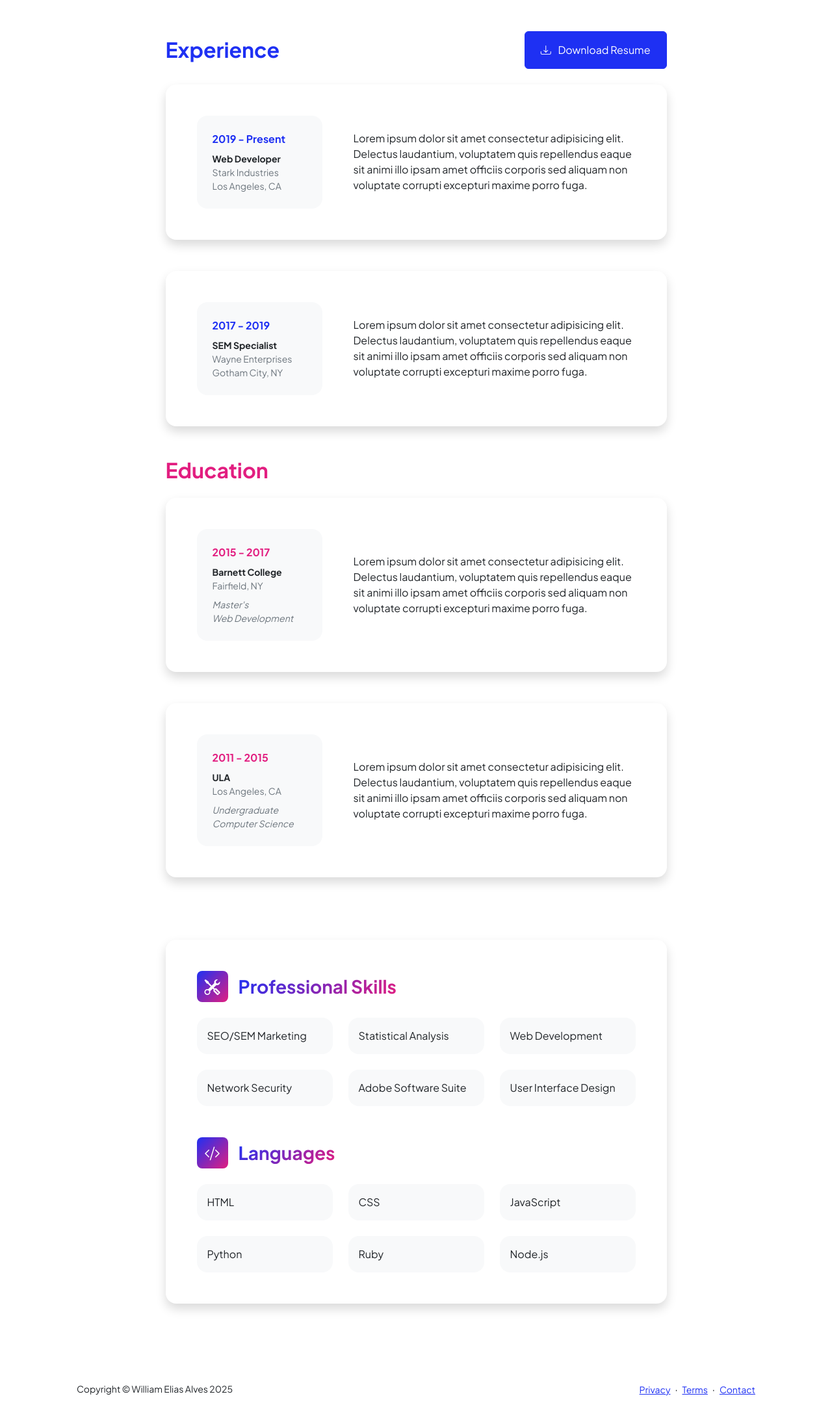
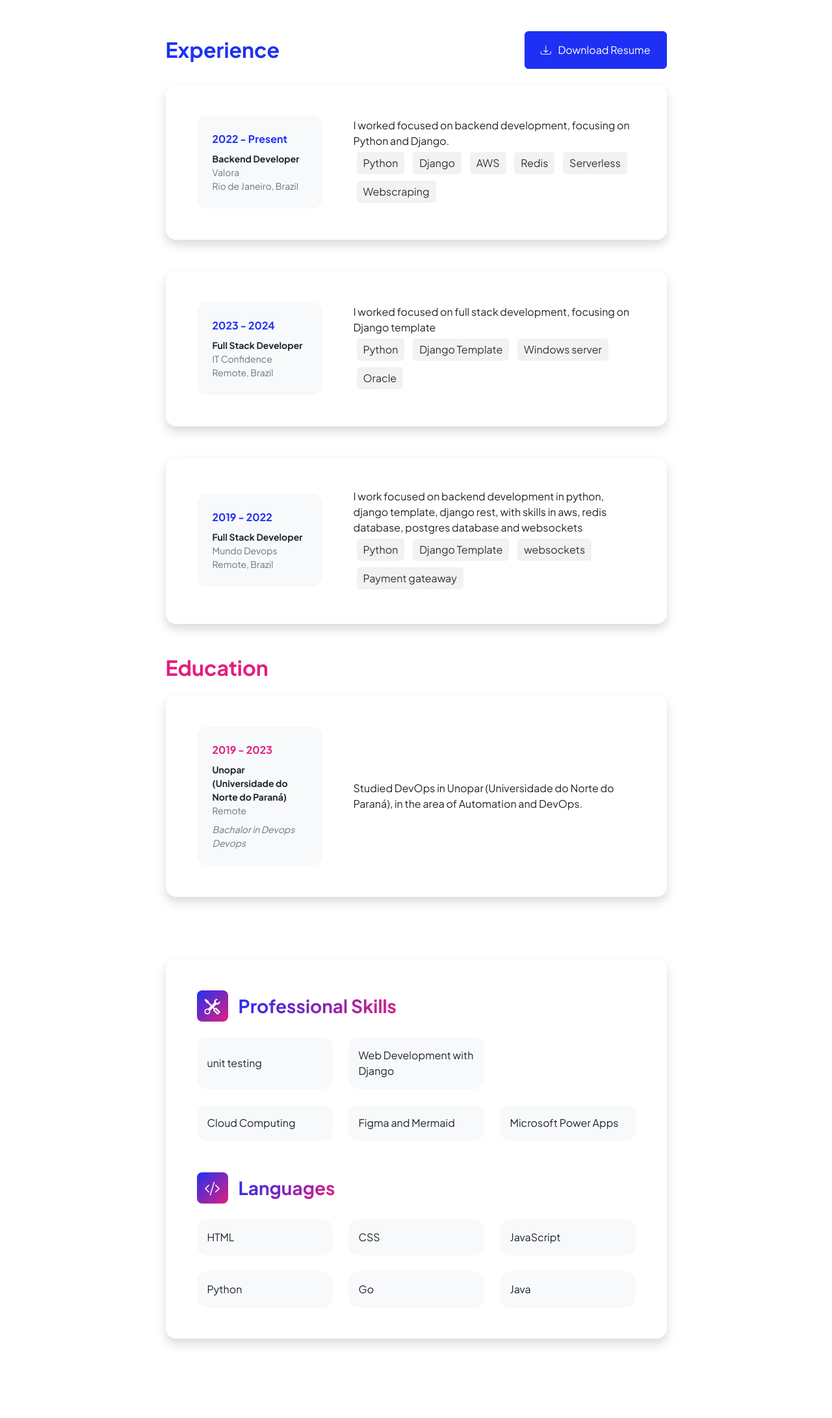
Before and after one commit to williamelias/pythonanywheresite, a Django app: page /home/resume/ in a window 1280 px wide. Shown: the part 178-2360 px from the top of the page at 65% size. Before the commit the page ends 2325 px from the top, so only its background shows below. Run offline with Django 4.2, Linux system fonts and the light colour scheme; some libraries are stand-ins or nearby versions.

Commit message:
feat: include resume page.

```diff
--- a/devwillback/devwillback/urls.py
+++ b/devwillback/devwillback/urls.py
@@ -16,7 +16,7 @@
 from django.contrib import admin
 from django.urls import include, path
 from django.conf.urls.static import static
-from django.conf import settings
+from  devwillback import settings
 
 urlpatterns = [
     path('admin/', admin.site.urls),
--- a/devwillback/home/templates/base.html
+++ b/devwillback/home/templates/base.html
@@ -17,8 +17,13 @@
         <link href="https://cdn.jsdelivr.net/npm/bootstrap-icons@1.8.1/font/bootstrap-icons.css" rel="stylesheet" />
         <!-- Core theme CSS (includes Bootstrap)-->
         <link href="{% static 'home/css/styles.css' %}" rel="stylesheet" />
+        <link href="{% static 'home/css/in_progress.css' %}" rel="stylesheet" />
+        <link href="{% static 'home/css/custom.css' %}" rel="stylesheet" />
+
     </head>
     <body>
+        {% include 'navbar.html' %}
+
         {% block content %}
         {% endblock %}
         {% include 'footer.html' %}
@@ -27,6 +32,7 @@
     <script src="https://cdn.jsdelivr.net/npm/bootstrap@5.2.3/dist/js/bootstrap.bundle.min.js"></script>
     <!-- Core theme JS-->
     <script src="{% static 'home/js/scripts.js' %}"></script>
+    <script src="{% static 'home/js/in_progress.js' %}"></script>
     <script src="https://cdn.jsdelivr.net/npm/bootstrap@5.2.3/dist/js/bootstrap.bundle.min.js"></script>
 
 </html>
--- a/devwillback/home/templates/index.html
+++ b/devwillback/home/templates/index.html
@@ -1,9 +1,8 @@
 {% extends "base.html" %}
 {% load static %}
 {% block content %}
-<main class="flex-shrink-0">
+<main >
     <!-- Navigation-->
-    {% include 'navbar.html' %}
     <!-- Header-->
     <header class="py-5">
         <div class="container px-5 pb-5">
@@ -16,7 +15,7 @@
                         <h1 class="display-3 fw-bolder mb-5"><span class="text-gradient d-inline">build efficient, scalable systems by leveraging backend technologies and DevOps practices.</span></h1>
                         <div class="d-grid gap-3 d-sm-flex justify-content-sm-center justify-content-xxl-start mb-3">
                             <a class="btn btn-primary btn-lg px-5 py-3 me-sm-3 fs-6 fw-bolder" href="{% url 'home:resume'%}">Resume</a>
-                            <a class="btn btn-outline-dark btn-lg px-5 py-3 fs-6 fw-bolder" href="projects.html">Projects</a>
+                            <a class="btn btn-outline-dark btn-lg px-5 py-3 fs-6 fw-bolder" href="{% url 'home:projects'%}">Projects</a>
                         </div>
                     </div>
                 </div>
--- a/devwillback/home/templates/resume.html
+++ b/devwillback/home/templates/resume.html
@@ -4,9 +4,6 @@
 
 {% block content %}
 <main class="flex-shrink-0">
-    <!-- Navigation-->
-    {% include 'navbar.html' %}
-
     <!-- Page Content-->
     <div class="container px-5 my-5">
         <div class="text-center mb-5">
@@ -16,8 +13,9 @@
             <div class="col-lg-11 col-xl-9 col-xxl-8">
                 <!-- Experience Section-->
                 <section>
+                    <!--TODO: create this functionality -->
                     <div class="d-flex align-items-center justify-content-between mb-4">
-                        <h2 class="text-primary fw-bolder mb-0">Experience</h2>
+                        <h2 class="text-primary fw-bolder mb-0">{{experience_section.section_name}}</h2>
                         <!-- Download resume button-->
                         <!-- Note: Set the link href target to a PDF file within your project-->
                         <a class="btn btn-primary px-4 py-3" href="#!">
@@ -25,38 +23,33 @@
                             Download Resume
                         </a>
                     </div>
+                    {% for experience in experience_section.items %}
                     <!-- Experience Card 1-->
                     <div class="card shadow border-0 rounded-4 mb-5">
                         <div class="card-body p-5">
                             <div class="row align-items-center gx-5">
                                 <div class="col text-center text-lg-start mb-4 mb-lg-0">
                                     <div class="bg-light p-4 rounded-4">
-                                        <div class="text-primary fw-bolder mb-2">2019 - Present</div>
-                                        <div class="small fw-bolder">Web Developer</div>
-                                        <div class="small text-muted">Stark Industries</div>
-                                        <div class="small text-muted">Los Angeles, CA</div>
+                                        <div class="text-primary fw-bolder mb-2">{{experience.start_date}} -
+                                            {{experience.end_date}}</div>
+                                        <div class="small fw-bolder">{{experience.name}}</div>
+                                        <div class="small text-muted">{{experience.company}}</div>
+                                        <div class="small text-muted">{{experience.location}}</div>
                                     </div>
                                 </div>
-                                <div class="col-lg-8"><div>Lorem ipsum dolor sit amet consectetur adipisicing elit. Delectus laudantium, voluptatem quis repellendus eaque sit animi illo ipsam amet officiis corporis sed aliquam non voluptate corrupti excepturi maxime porro fuga.</div></div>
+                                <div class="col-lg-8">
+                                    <div>{{experience.description}}</div>
+                                    <div>
+                                        {% for tag in experience.tags %}
+                                        <span class="tag">{{tag}}</span>
+                                        {% endfor %}
+                                    </div>
+                                </div>
                             </div>
+
                         </div>
                     </div>
-                    <!-- Experience Card 2-->
-                    <div class="card shadow border-0 rounded-4 mb-5">
-                        <div class="card-body p-5">
-                            <div class="row align-items-center gx-5">
-                                <div class="col text-center text-lg-start mb-4 mb-lg-0">
-                                    <div class="bg-light p-4 rounded-4">
-                                        <div class="text-primary fw-bolder mb-2">2017 - 2019</div>
-                                        <div class="small fw-bolder">SEM Specialist</div>
-                                        <div class="small text-muted">Wayne Enterprises</div>
-                                        <div class="small text-muted">Gotham City, NY</div>
-                                    </div>
-                                </div>
-                                <div class="col-lg-8"><div>Lorem ipsum dolor sit amet consectetur adipisicing elit. Delectus laudantium, voluptatem quis repellendus eaque sit animi illo ipsam amet officiis corporis sed aliquam non voluptate corrupti excepturi maxime porro fuga.</div></div>
-                            </div>
-                        </div>
-                    </div>
+                    {% endfor %}
                 </section>
                 <!-- Education Section-->
                 <section>
@@ -67,39 +60,23 @@
                             <div class="row align-items-center gx-5">
                                 <div class="col text-center text-lg-start mb-4 mb-lg-0">
                                     <div class="bg-light p-4 rounded-4">
-                                        <div class="text-secondary fw-bolder mb-2">2015 - 2017</div>
+                                        <div class="text-secondary fw-bolder mb-2">2019 - 2023</div>
                                         <div class="mb-2">
-                                            <div class="small fw-bolder">Barnett College</div>
-                                            <div class="small text-muted">Fairfield, NY</div>
+                                            <div class="small fw-bolder">Unopar (Universidade do Norte do Paraná)</div>
+                                            <div class="small text-muted">Remote</div>
                                         </div>
                                         <div class="fst-italic">
-                                            <div class="small text-muted">Master's</div>
-                                            <div class="small text-muted">Web Development</div>
+                                            <div class="small text-muted">Bachalor in Devops</div>
+                                            <div class="small text-muted">Devops</div>
                                         </div>
                                     </div>
                                 </div>
-                                <div class="col-lg-8"><div>Lorem ipsum dolor sit amet consectetur adipisicing elit. Delectus laudantium, voluptatem quis repellendus eaque sit animi illo ipsam amet officiis corporis sed aliquam non voluptate corrupti excepturi maxime porro fuga.</div></div>
-                            </div>
-                        </div>
-                    </div>
-                    <!-- Education Card 2-->
-                    <div class="card shadow border-0 rounded-4 mb-5">
-                        <div class="card-body p-5">
-                            <div class="row align-items-center gx-5">
-                                <div class="col text-center text-lg-start mb-4 mb-lg-0">
-                                    <div class="bg-light p-4 rounded-4">
-                                        <div class="text-secondary fw-bolder mb-2">2011 - 2015</div>
-                                        <div class="mb-2">
-                                            <div class="small fw-bolder">ULA</div>
-                                            <div class="small text-muted">Los Angeles, CA</div>
-                                        </div>
-                                        <div class="fst-italic">
-                                            <div class="small text-muted">Undergraduate</div>
-                                            <div class="small text-muted">Computer Science</div>
-                                        </div>
+                                <div class="col-lg-8">
+                                    <div>
+                                        Studied DevOps in Unopar (Universidade do Norte do Paraná), in the area of
+                                        Automation and DevOps.
                                     </div>
                                 </div>
-                                <div class="col-lg-8"><div>Lorem ipsum dolor sit amet consectetur adipisicing elit. Delectus laudantium, voluptatem quis repellendus eaque sit animi illo ipsam amet officiis corporis sed aliquam non voluptate corrupti excepturi maxime porro fuga.</div></div>
                             </div>
                         </div>
                     </div>
@@ -114,35 +91,67 @@
                             <!-- Professional skills list-->
                             <div class="mb-5">
                                 <div class="d-flex align-items-center mb-4">
-                                    <div class="feature bg-primary bg-gradient-primary-to-secondary text-white rounded-3 me-3"><i class="bi bi-tools"></i></div>
-                                    <h3 class="fw-bolder mb-0"><span class="text-gradient d-inline">Professional Skills</span></h3>
+                                    <div
+                                        class="feature bg-primary bg-gradient-primary-to-secondary text-white rounded-3 me-3">
+                                        <i class="bi bi-tools"></i>
+                                    </div>
+                                    <h3 class="fw-bolder mb-0"><span class="text-gradient d-inline">Professional
+                                            Skills</span></h3>
                                 </div>
                                 <div class="row row-cols-1 row-cols-md-3 mb-4">
-                                    <div class="col mb-4 mb-md-0"><div class="d-flex align-items-center bg-light rounded-4 p-3 h-100">SEO/SEM Marketing</div></div>
-                                    <div class="col mb-4 mb-md-0"><div class="d-flex align-items-center bg-light rounded-4 p-3 h-100">Statistical Analysis</div></div>
-                                    <div class="col"><div class="d-flex align-items-center bg-light rounded-4 p-3 h-100">Web Development</div></div>
+                                    <div class="col mb-4 mb-md-0">
+                                        <div class="d-flex align-items-center bg-light rounded-4 p-3 h-100">unit testing</div>
+                                    </div>
+                                    <div class="col">
+                                        <div class="d-flex align-items-center bg-light rounded-4 p-3 h-100">Web
+                                            Development with Django</div>
+                                    </div>
                                 </div>
                                 <div class="row row-cols-1 row-cols-md-3">
-                                    <div class="col mb-4 mb-md-0"><div class="d-flex align-items-center bg-light rounded-4 p-3 h-100">Network Security</div></div>
-                                    <div class="col mb-4 mb-md-0"><div class="d-flex align-items-center bg-light rounded-4 p-3 h-100">Adobe Software Suite</div></div>
-                                    <div class="col"><div class="d-flex align-items-center bg-light rounded-4 p-3 h-100">User Interface Design</div></div>
+                                    <div class="col mb-4 mb-md-0">
+                                        <div class="d-flex align-items-center bg-light rounded-4 p-3 h-100">Cloud Computing</div>
+                                    </div>
+                                    <div class="col mb-4 mb-md-0">
+                                        <div class="d-flex align-items-center bg-light rounded-4 p-3 h-100">Figma and Mermaid</div>
+                                    </div>
+                                    <div class="col">
+                                        <div class="d-flex align-items-center bg-light rounded-4 p-3 h-100">Microsoft Power Apps</div>
+                                    </div>
                                 </div>
                             </div>
                             <!-- Languages list-->
                             <div class="mb-0">
                                 <div class="d-flex align-items-center mb-4">
-                                    <div class="feature bg-primary bg-gradient-primary-to-secondary text-white rounded-3 me-3"><i class="bi bi-code-slash"></i></div>
-                                    <h3 class="fw-bolder mb-0"><span class="text-gradient d-inline">Languages</span></h3>
+                                    <div
+                                        class="feature bg-primary bg-gradient-primary-to-secondary text-white rounded-3 me-3">
+                                        <i class="bi bi-code-slash"></i>
+                                    </div>
+                                    <h3 class="fw-bolder mb-0"><span class="text-gradient d-inline">Languages</span>
+                                    </h3>
                                 </div>
                                 <div class="row row-cols-1 row-cols-md-3 mb-4">
-                                    <div class="col mb-4 mb-md-0"><div class="d-flex align-items-center bg-light rounded-4 p-3 h-100">HTML</div></div>
-                                    <div class="col mb-4 mb-md-0"><div class="d-flex align-items-center bg-light rounded-4 p-3 h-100">CSS</div></div>
-                                    <div class="col"><div class="d-flex align-items-center bg-light rounded-4 p-3 h-100">JavaScript</div></div>
+                                    <div class="col mb-4 mb-md-0">
+                                        <div class="d-flex align-items-center bg-light rounded-4 p-3 h-100">HTML</div>
+                                    </div>
+                                    <div class="col mb-4 mb-md-0">
+                                        <div class="d-flex align-items-center bg-light rounded-4 p-3 h-100">CSS</div>
+                                    </div>
+                                    <div class="col">
+                                        <div class="d-flex align-items-center bg-light rounded-4 p-3 h-100">JavaScript
+                                        </div>
+                                    </div>
                                 </div>
                                 <div class="row row-cols-1 row-cols-md-3">
-                                    <div class="col mb-4 mb-md-0"><div class="d-flex align-items-center bg-light rounded-4 p-3 h-100">Python</div></div>
-                                    <div class="col mb-4 mb-md-0"><div class="d-flex align-items-center bg-light rounded-4 p-3 h-100">Ruby</div></div>
-                                    <div class="col"><div class="d-flex align-items-center bg-light rounded-4 p-3 h-100">Node.js</div></div>
+                                    <div class="col mb-4 mb-md-0">
+                                        <div class="d-flex align-items-center bg-light rounded-4 p-3 h-100">Python</div>
+                                    </div>
+                                    <div class="col mb-4 mb-md-0">
+                                        <div class="d-flex align-items-center bg-light rounded-4 p-3 h-100">Go</div>
+                                    </div>
+                                    <div class="col">
+                                        <div class="d-flex align-items-center bg-light rounded-4 p-3 h-100">Java
+                                        </div>
+                                    </div>
                                 </div>
                             </div>
                         </div>
@@ -157,4 +166,4 @@
 <!-- Bootstrap core JS-->
 <!-- Core theme JS-->
 
-{% endblock  %}
+{% endblock %}
--- a/devwillback/home/views.py
+++ b/devwillback/home/views.py
@@ -12,11 +12,52 @@
 class ResumeView(TemplateView):
     template_name = "resume.html"
 
+    def get_context_data(self, **kwargs):
+        default_context = super().get_context_data(**kwargs)
 
+        #TODO: Get this from database or other source
+        default_context["experience_section"] = {
+            "section_name": "Experience",
+            "items": [
+                {
+                    "name": "Backend Developer",
+                    "company": "Valora",
+                    "location": "Rio de Janeiro, Brazil",
+                    "start_date": "2022",
+                    "end_date": "Present",
+                    "description": "I worked focused on backend development, focusing on Python and Django.",
+                    "tags": ["Python", "Django","AWS", "Redis", "Serverless","Webscraping"]
+                },
+                {
+                    "name": "Full Stack Developer",
+                    "company": "IT Confidence",
+                    "location": "Remote, Brazil",
+                    "start_date": "2023",
+                    "end_date": "2024",
+                    "description": "I worked focused on full stack development, focusing on Django template",
+                    "tags": ["Python", "Django Template","Windows server","Oracle"]
+                },
+                {
+                    "name": "Full Stack Developer",
+                    "company": "Mundo Devops",
+                    "location": "Remote, Brazil",
+                    "start_date": "2019",
+                    "end_date": "2022",
+                    "description": "I work focused on backend development in python, django template, django rest, with skills in aws, redis database, postgres database and websockets",
+                    "tags": ["Python", "Django Template","websockets","Payment gateaway"]
+                }
+            ]
+        }
+
+        return default_context
 
 class ContactView(TemplateView):
-    template_name = "contact.html"
+    # template_name = "contact.html"
+    template_name = "inprogress.html"
 
 
 class ProjectsView(TemplateView):
-    template_name = "projects.html"
+    # template_name = "projects.html"
+    template_name = "inprogress.html"
+class InProgressView(TemplateView):
+    template_name = "inprogress.html"
--- a/devwillback/requirements.txt
+++ b/devwillback/requirements.txt
@@ -28,3 +28,5 @@
 sqlparse==0.5.3
 tzdata==2024.2
 urllib3==1.26.20
+
+python-dotenv==1.0.1
--- /dev/null
+++ b/devwillback/static/home/css/custom.css
@@ -0,0 +1,8 @@
+.tag {
+    display: inline-block;
+    padding: 5px 10px;
+    margin: 5px;
+    background-color: #f2f2f2;
+    border-radius: 5px;
+    color: #333;
+}
--- /dev/null
+++ b/devwillback/static/home/js/in_progress.js
@@ -0,0 +1,15 @@
+document.addEventListener("DOMContentLoaded", function() {
+    const progressBar = document.querySelector('.progress');
+    const progressPercentage = document.getElementById('progress-percentage');
+
+    let width = 0;
+    const interval = setInterval(() => {
+        if (width >= 100) {
+            clearInterval(interval);
+        } else {
+            width++;
+            progressBar.style.width = width + '%';
+            progressPercentage.textContent = width + '%';
+        }
+    }, 50); // Adjust the speed of the progress bar here
+});
```
Also changed, not shown: devwillback/devwillback/settings.py (+7 -2 lines), devwillback/home/templates/inprogress.html (added, +21 -0 lines), devwillback/static/home/css/in_progress.css (added, +48 -0 lines), 4 other files.
